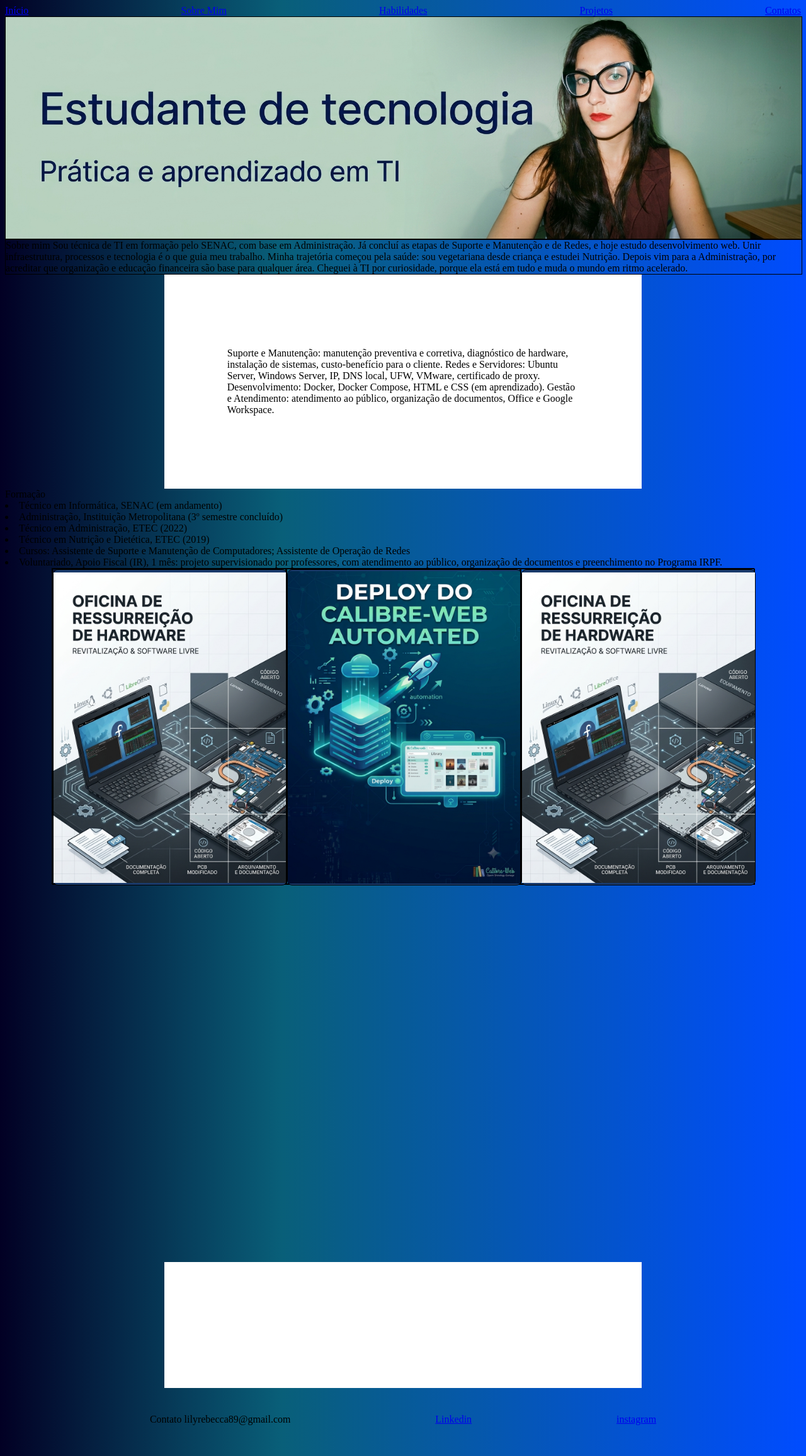
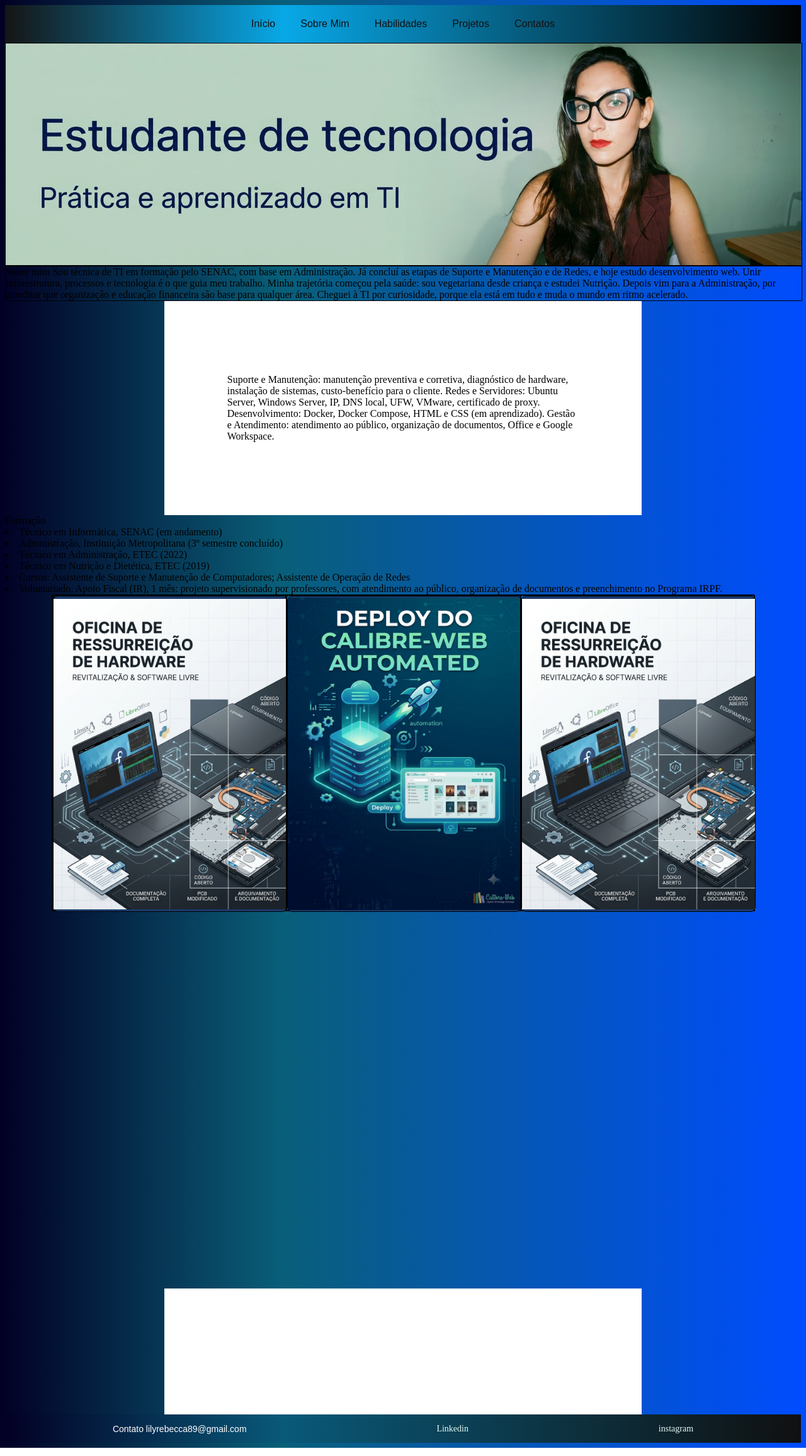
Before and after one commit to lilyrebecca89-svg/portif-lio, a plain HTML site: page index.html in a window 1280 px wide. Shown: the whole page at 63% size. Drawn offline with Linux system fonts and the light colour scheme; a web font is replaced by a local one.

Commit message:
Add navigation styles and structure to improve layout and accessibility

```diff
--- a/css/style.css
+++ b/css/style.css
@@ -142,3 +142,60 @@ hero{
 }
 
 }
+
+.atalhos/* Estilo da barra de navegação */
+nav {
+  width: 100%;
+  height: 60px; /* Altura ideal entre 60px e 80px */
+  display: flex;
+  justify-content: center; /* Centraliza os itens na horizontal */
+  align-items: center; /* Centraliza os itens na vertical */
+  gap: 40px; /* Espaço equilibrado entre cada link */
+  padding: 0 20px;
+  box-sizing: border-box;
+  background: linear-gradient(90deg, #151515 0%, #08a8e7 35%, #030303 100%);
+}
+
+/* Estilo dos links do menu */
+nav a {
+  color: #121010; /* Branco para dar contraste com o fundo azul */
+  text-decoration: none; /* Remove o sublinhado padrão */
+  font-family: sans-serif;
+  font-size: 16px; /* Tamanho padrão de leitura (16px a 18px) */
+  font-weight: 500;
+  transition: opacity 0.3s;
+}
+
+/* Efeito ao passar o mouse */
+nav a:hover {
+  opacity: 0.7;
+}
+
+.footer {
+  width: 100%;
+  height: 45px; /* Tamanho compacto, combinando com a barra do topo */
+  display: flex;
+  justify-content: space-around; /* Distribui o e-mail e as redes igualmente */
+  align-items: center; /* Centraliza tudo na vertical */
+  padding: 0 20px;
+  box-sizing: border-box;
+  background: linear-gradient(90deg, #020024 0%, #095979 35%, #101010 100%);
+  color: #ffffff; /* Deixa o texto "Contato..." branco */
+  font-family: sans-serif;
+  font-size: 14px;
+}
+
+/* Estilo dos links (LinkedIn e Instagram) no rodapé */
+.footer a {
+  color: #e3faf5; /* Branco para dar leitura no fundo azul */
+  text-decoration: none;
+  font-weight: 500;
+  transition: opacity 0.3s;
+  font-family: border-box;
+  font-size: 14px;
+}
+
+.footer a:hover {
+  opacity: 0.7;
+  text-decoration: underline;
+}
--- a/index.html
+++ b/index.html
@@ -11,13 +11,13 @@
 
 <body>
   <header>
-    <nav>
+   <div class="atalhos"> <nav>
       <li><a href="#hero" class="active">Início</a></li>
-      <li><a href="sobre" class="active">Sobre Mim</a></li>
-      <li><a href="habilidades" class="active">Habilidades</a></li>
-      <li><a href="projetos" class="active">Projetos</a></li>
-      <li><a href="contatos" class="active">Contatos</a> </li>
-    </nav>
+      <li><a href="#sobre" class="active">Sobre Mim</a></li>
+      <li><a href="#habilidades" class="active">Habilidades</a></li>
+      <li><a href="#projetos" class="active">Projetos</a></li>
+      <li><a href="#contatos" class="active">Contatos</a> </li>
+    </nav> </div>
 
 
 
@@ -27,7 +27,7 @@
       <main>
    -->
         <main>
-  <section class="hero">
+  <section class="hero" id="hero">
     <div>
       <img src="imagens/image_fd10b3d6.jpg" alt="Banner Estudante de tecnologia - Prática e aprendizado em TI">
     </div>
@@ -84,7 +84,7 @@
     </main>
 
 
-    <div class="conteiner">
+    <div class="conteiner" id="projetos">
       <!--Card 1  -->
       <div class="flip-card-container">
         <div class="flip-card-inner">
```
